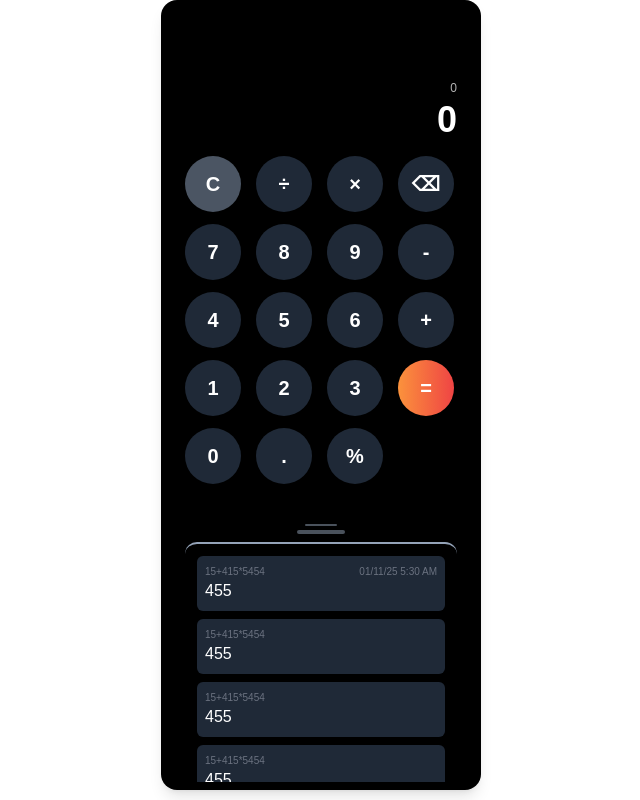
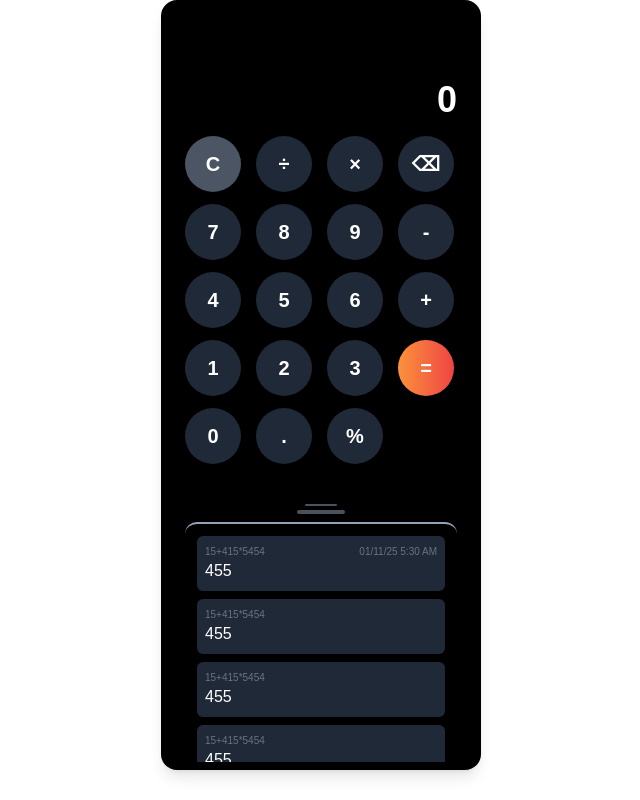
Before and after one commit to jmguevarra/reanx-calculator, a Next.js app: page / in a window 1280 px wide. Shown: the whole page, without its empty margins (319-959 px from the left). Built offline with nearby package versions, Linux system fonts and the light colour scheme.

Commit message:
fixed arithmetic condition

```diff
--- a/src/components/Calculator/Main.tsx
+++ b/src/components/Calculator/Main.tsx
@@ -1,6 +1,7 @@
 "use client";
 
 import {
+  ARITHMETIC_OPERATORS,
   CALCULATOR_CHARACTERS,
   CALCULATOR_OPERATORS,
 } from "@/constant/calculator";
@@ -14,15 +15,10 @@ const CalculatorMain: React.FC = () => {
   const { input, setInput, calculatedValue, setCalculatedValue } =
     useContext(CalculatorContext);
 
+  const [isComputed, setIsComputed] = useState<boolean>(false);
+
   const handleClick = (value: any) => {
     const lastChar = input.charAt(input.length - 1);
-
-    //return the current state if current input is operator and input last character is also operator
-    if (
-      CALCULATOR_OPERATORS.includes(value) &&
-      CALCULATOR_OPERATORS.includes(lastChar)
-    )
-      return;
 
     // no number yet and clicked operator
     if (input.length < 1 && CALCULATOR_OPERATORS.includes(value)) return;
@@ -30,6 +26,14 @@ const CalculatorMain: React.FC = () => {
     //if lastcharter and inputted button is the same
     if (lastChar === value && CALCULATOR_OPERATORS.includes(lastChar))
       return null;
+
+    //change arithmetic operator
+    if (
+      ARITHMETIC_OPERATORS.includes(value) &&
+      ARITHMETIC_OPERATORS.includes(lastChar)
+    ) {
+      return setInput(input.slice(0, -1) + value);
+    }
 
     //proceed to some action
     if (value === "=") {
@@ -63,6 +67,7 @@ const CalculatorMain: React.FC = () => {
       // Clearing the input and calculated fields
       setInput("");
       setCalculatedValue("");
+      setIsComputed(false);
     } else if (value === "⌫") {
       //remove last character
       setInput(input.slice(0, -1));
@@ -76,8 +81,16 @@ const CalculatorMain: React.FC = () => {
       <div className="w-80 px-6 pt-20 pb-2 rounded-2xl bg-black shadow-lg">
         {/* Display */}
         <div className="text-right text-white mb-4">
-          <div className="text-xs opacity-70 mb-1">{input || "0"}</div>
-          <div className="text-4xl font-bold">{calculatedValue || "0"}</div>
+          <div
+            className={`${
+              isComputed ? "scale-60 opacity-70" : "scale-100 opacity-100"
+            } mb-1 text-4xl font-bold transition-transform duration-500`}
+          >
+            {input || "0"}
+          </div>
+          <div className="text-4xl font-bold transition duration-500">
+            {calculatedValue || ""}
+          </div>
         </div>
         {/* Buttons */}
         <div className="grid grid-cols-4 gap-3">
```
